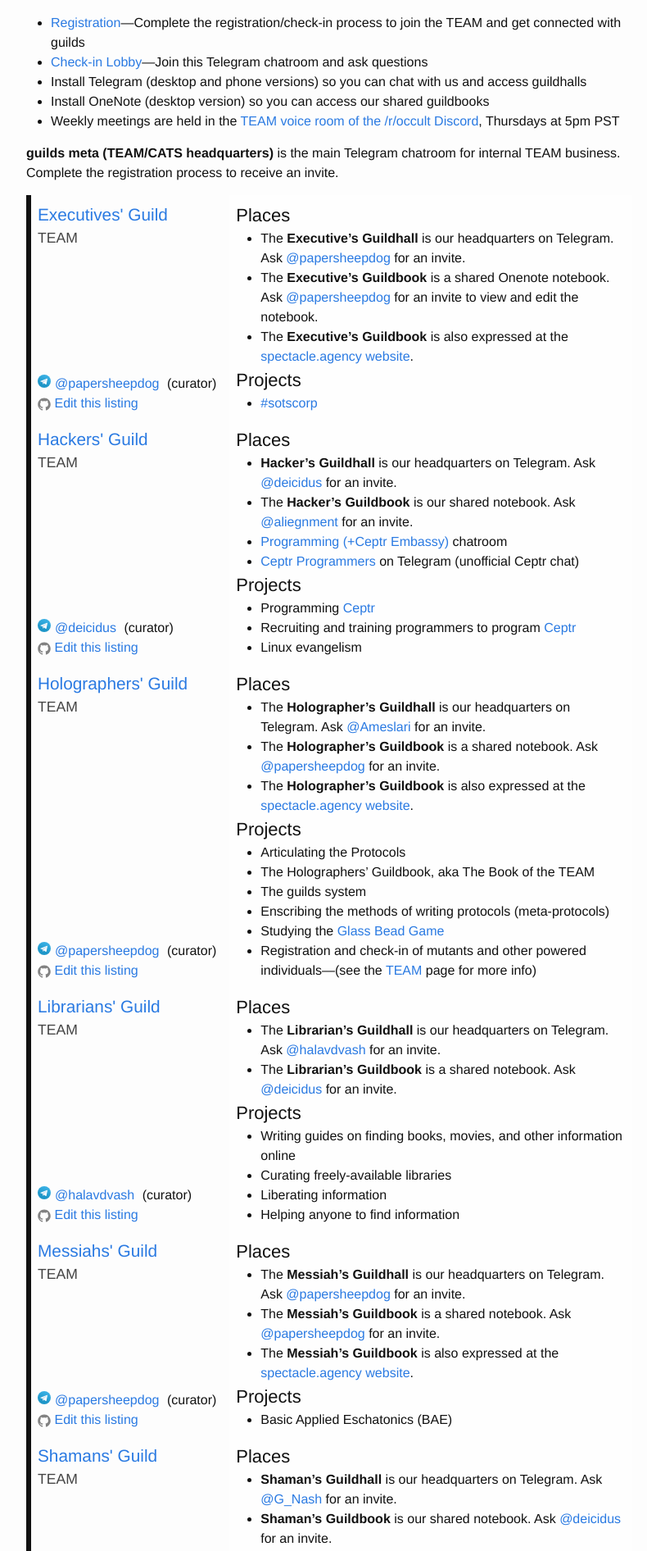
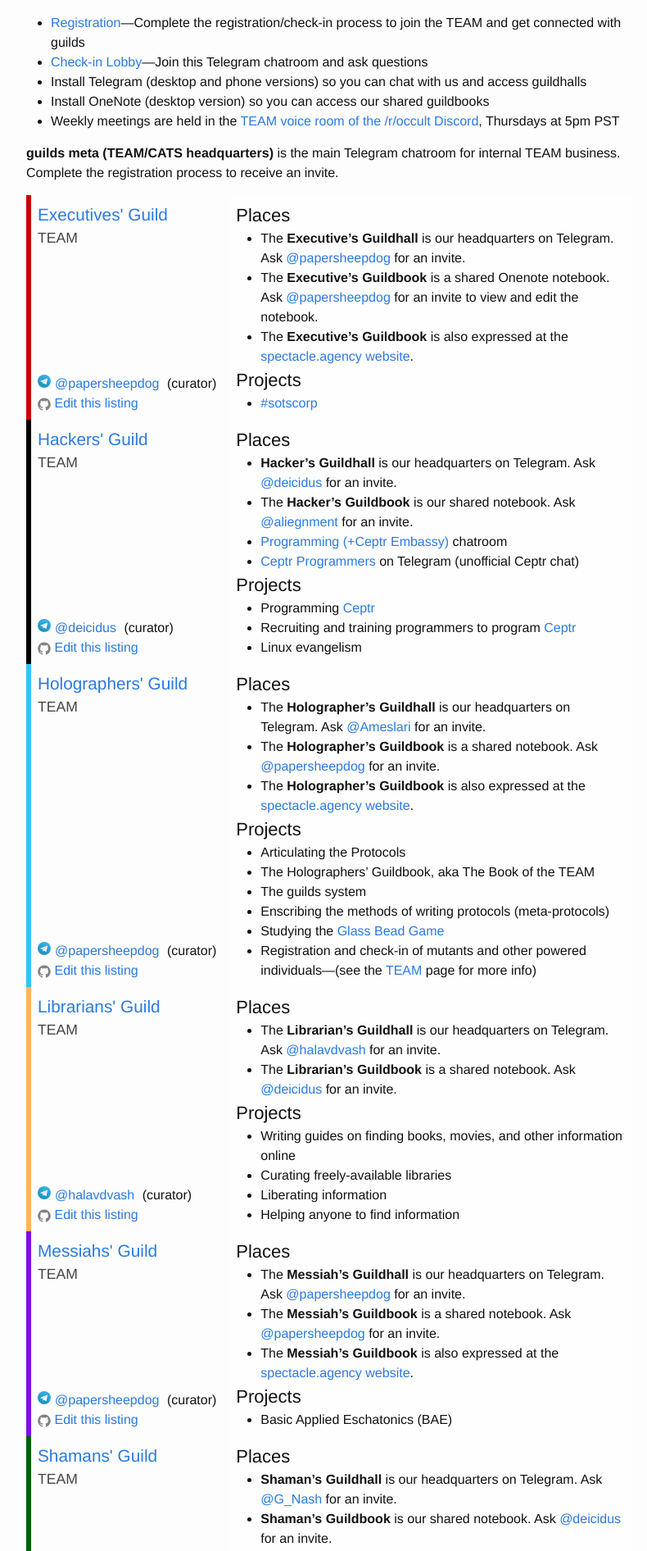
Before and after one commit to coalition-of-invisible-colleges/cic.github.io, a Jekyll site: the page built from colleges/TEAM.md, in a window 1280 px wide. Shown: the part 475-2367 px from the top of the page at 82% size, without its empty margins (238-1028 px from the left). Built offline with Jekyll 4.4.1, drawn with Linux system fonts in a browser that asks for light colours.

Commit message:
Update _layout.scss

```diff
--- a/_sass/_layout.scss
+++ b/_sass/_layout.scss
@@ -301,3 +301,39 @@
   background-color: rgba(255, 255, 255, 0.8);
   padding: 0.5em;
 }
+
+.listing.executives {
+  border-left-color: #c90000;
+}
+
+.listing.hackers {
+  border-left-color: #000000;
+}
+
+.listing.holographers {
+  border-left-color: #2fc6ef;
+}
+
+.listing.librarians {
+  border-left-color: #ffb45e;
+}
+
+.listing.messiahs {
+  border-left-color: #820de2;
+}
+
+.listing.permaculturists {
+  border-left-color: #7dff38;
+}
+
+.listing.shamans {
+  border-left-color: #005e01;
+}
+
+.listing.teachers {
+  border-left-color: #828282;
+}
+
+.listing.wizards {
+  border-left-color: #1800ba;
+}
```
